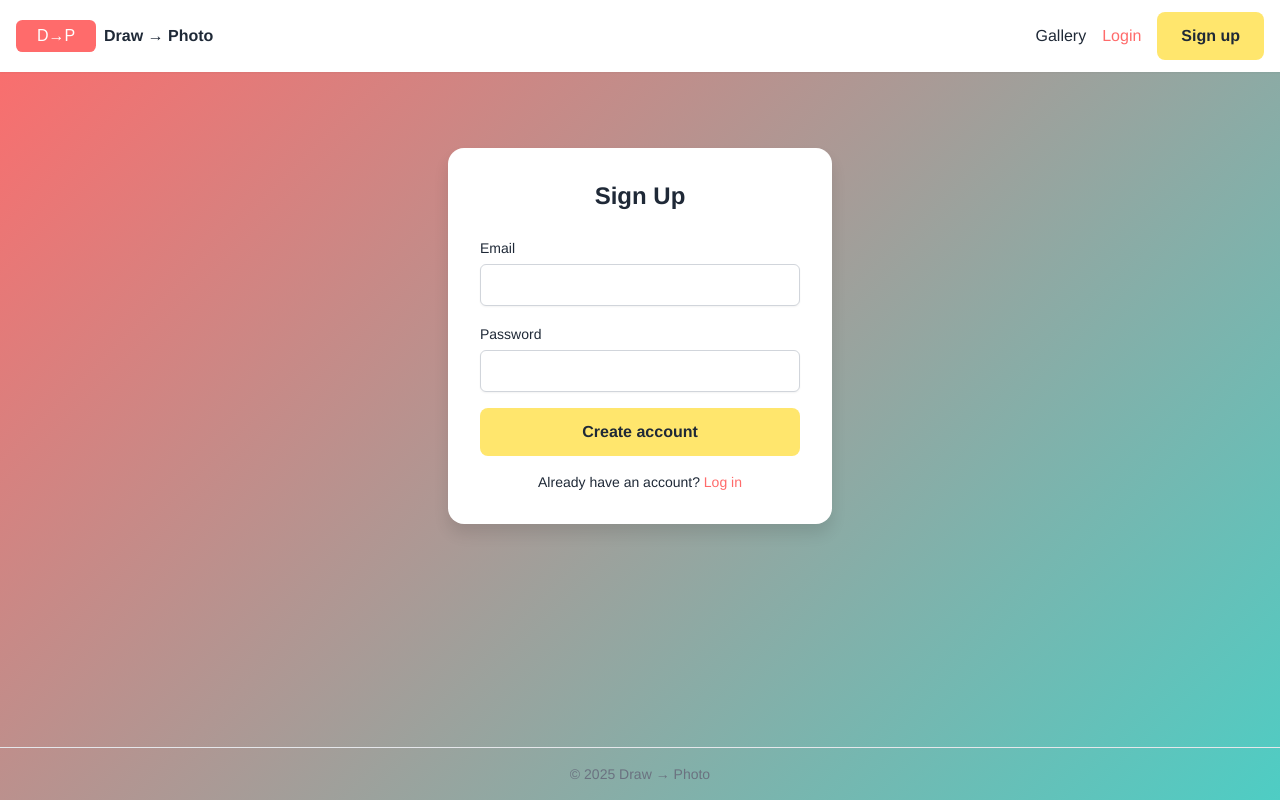
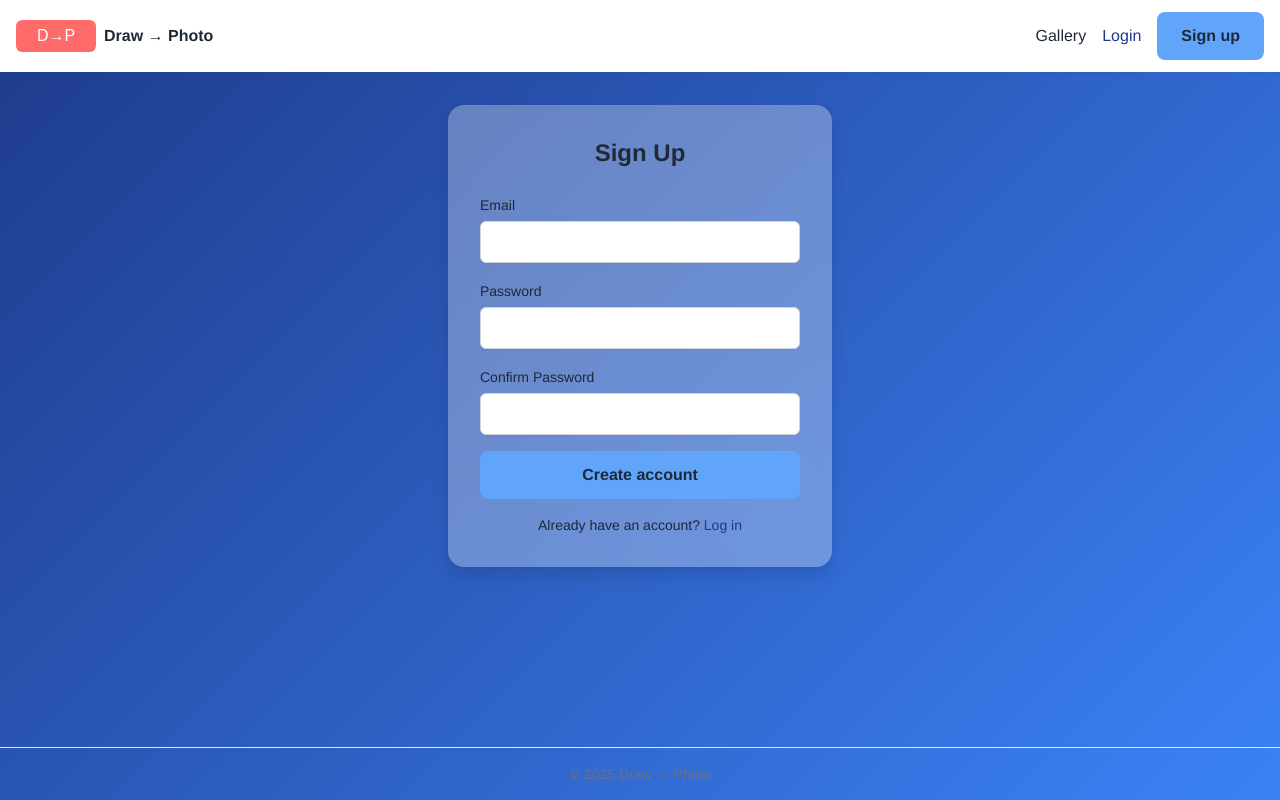
Before and after one commit to will14412/Drawing-To-Photo, a FastAPI app: page /register in a window 1280 px wide. Run offline with FastAPI, Linux system fonts and the light colour scheme; some libraries are stand-ins or nearby versions.

Commit message:
feat: improve auth forms with alerts and styling

```diff
--- a/app/main.py
+++ b/app/main.py
@@ -46,10 +46,22 @@ async def register(request: Request):
     form = await request.form()
     email = form.get("email") or ""
     pw    = form.get("password") or ""
+    cpw   = form.get("confirm_password") or ""
+
+    if pw != cpw:
+        return templates.TemplateResponse(
+            "auth/register.html",
+            ctx(request, messages=[{"category": "error", "text": "Passwords do not match"}]),
+            status_code=400,
+        )
 
     with Session(engine) as db:
         if db.exec(select(User).where(User.email == email)).first():
-            raise HTTPException(400, "Email already in use")
+            return templates.TemplateResponse(
+                "auth/register.html",
+                ctx(request, messages=[{"category": "error", "text": "Email already in use"}]),
+                status_code=400,
+            )
         u = User(email=email, hashed_password=hash_pw(pw))
         db.add(u); db.commit(); db.refresh(u)
 
@@ -73,7 +85,11 @@ async def login(request: Request):
         user = db.exec(select(User).where(User.email == email)).first()
 
     if not user or not verify_pw(pw, user.hashed_password):
-        raise HTTPException(400, "Bad credentials")
+        return templates.TemplateResponse(
+            "auth/login.html",
+            ctx(request, messages=[{"category": "error", "text": "Invalid email or password"}]),
+            status_code=400,
+        )
 
     token = create_token(user.id)
     resp = Response(status_code=302, headers={"Location": "/generate"})
--- a/app/static/css/main.css
+++ b/app/static/css/main.css
@@ -1,7 +1,7 @@
 :root {
-  --primary: #ff6b6b;
-  --secondary: #4ecdc4;
-  --accent: #ffe66d;
+  --primary: #1e3a8a;
+  --secondary: #3b82f6;
+  --accent: #60a5fa;
 }
 
 body {
@@ -11,7 +11,8 @@ body {
 }
 
 .card {
-  background: white;
+  background: rgba(255, 255, 255, 0.3);
+  backdrop-filter: blur(10px);
   padding: 2rem;
   border-radius: 1rem;
   box-shadow: 0 10px 15px rgba(0,0,0,0.1);
@@ -26,8 +27,9 @@ body {
   transition: background-color 0.2s;
   display: inline-block;
 }
+
 .btn-primary:hover {
-  background-color: #ffd43b;
+  background-color: var(--secondary);
 }
 
 .link {
--- a/app/templates/_partials/flash.html
+++ b/app/templates/_partials/flash.html
@@ -1,9 +1,15 @@
 {% if messages %}
-  <ul class="mb-6 space-y-2">
+  <div id="flash-messages" class="fixed top-4 right-4 space-y-2 z-50">
     {% for m in messages %}
-      <li class="border-l-4 px-4 py-2 {% if m.category=='error' %}border-red-500 bg-red-50{% else %}border-green-500 bg-green-50{% endif %}">
+      <div class="flash-msg border-l-4 px-4 py-2 {% if m.category=='error' %}border-blue-700 bg-blue-100{% else %}border-blue-500 bg-blue-50{% endif %}">
         {{ m.text }}
-      </li>
+      </div>
     {% endfor %}
-  </ul>
+  </div>
+  <script>
+    setTimeout(() => {
+      const el = document.getElementById('flash-messages');
+      if (el) el.remove();
+    }, 3000);
+  </script>
 {% endif %}
--- a/app/templates/auth/register.html
+++ b/app/templates/auth/register.html
@@ -8,6 +8,7 @@
       <form action="/register" method="post" class="space-y-4">
         {{ input("Email", "email", "email") }}
         {{ input("Password", "password", "password") }}
+        {{ input("Confirm Password", "confirm_password", "password") }}
         <button class="btn-primary w-full text-center">Create account</button>
       </form>
       <p class="mt-4 text-center text-sm">Already have an account? <a href="/login" class="link">Log in</a></p>
```
